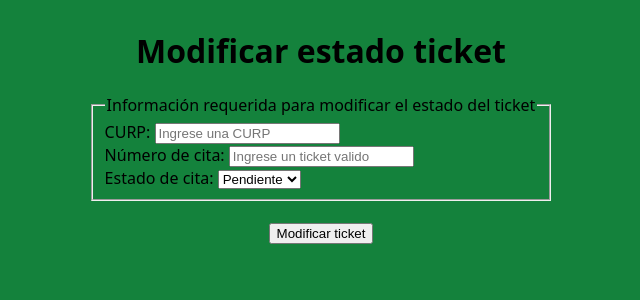
After one commit to MasterM1000/Web_Tiket_Turno, a Flask app: page /MET in a window 1280 px wide. The commit adds this page. Shown: the top 300 px of the page, without its empty margins (319-959 px from the left). Run offline with Flask 3, Linux system fonts and the light colour scheme.

Commit message:
Mejor administracion de secciones y cambio de estado de un ticket

```diff
--- a/App/App.py
+++ b/App/App.py
@@ -24,6 +24,10 @@ db_connection = Singleton.getInstance(app).mysql
 def Index():
     return render_template('Index.html')
 
+@app.route('/MET')
+def Mod_Est_Tick():
+    return render_template('Modificar_Estado.html')
+
 @app.route('/CTT')
 def Ctt():
     return render_template('Crear_Ticket.html')
@@ -32,40 +36,15 @@ def Ctt():
 def LoginAdm():
     return render_template('Login.html')
 
-@app.route('/Adm', methods=['POST'])
-def PagAdm():
+@app.route('/logout1')
+def logout1():
+    session["Inf_Li"] = None
+    return redirect(url_for('LoginAdm'))
 
-    Usuario = request.form['username']
-    contraseña = request.form['password']
-
-    cur1 = db_connection.connection.cursor()
-    query1 = 'SELECT EXISTS (SELECT * FROM administrador WHERE usuario = %s AND contraseña = %s) AS Acc;'
-    cur1.execute(query1.encode('UTF-8'), (Usuario.encode('UTF-8'), contraseña.encode('UTF-8')))
-    Bol = cur1.fetchone()[0]
-
-    if Bol == 1:
-         # Set cache control headers to prevent caching
-        cache_control = "no-cache, no-store, max-age=0"
-
-        # Render the template and assign it to a variable
-        template_content = render_template('Pag_Adm.html')
-
-        # Create a response object
-        response = Response(template_content)
-
-        # Set the Cache-Control header on the response object
-        response.headers['Cache-Control'] = cache_control
-
-        return response
-
-    else:
-
-        return render_template('Login.html')
-
-@app.route('/logout')
-def logout():
-    session.clear()
-    return redirect(url_for('LoginAdm'))
+@app.route('/logout2')
+def logout2():
+    session["Inf_Li"] = None
+    return redirect(url_for('Index'))
 
 
 @app.route('/MTE')
@@ -78,6 +57,56 @@ def Mtt():
 
     return render_template('Modificar_Ticket.html', DT=DT)
 
+
+@app.route('/Adm', methods=['POST', 'GET'])
+def PagAdm():
+    # Check if Inf_Li has information
+    if session.get("Inf_Li"):
+        # User is already logged in, access information
+        if request.method == 'GET':
+         user_info = session["Inf_Li"]
+         Usuario = user_info["username"]
+         contraseña = user_info["password"]
+         cur1 = db_connection.connection.cursor()
+         query1 = 'SELECT EXISTS (SELECT * FROM administrador WHERE usuario = %s AND contraseña = %s) AS Acc;'
+         cur1.execute(query1.encode('UTF-8'), (Usuario.encode('UTF-8'), contraseña.encode('UTF-8')))
+         Bol = cur1.fetchone()[0]
+         if Bol == 1:
+                print(user_info)
+                return render_template('Pag_Adm.html')
+         else:
+                # Login failed, show error or redirect to login page
+                print('No se a iniciado secion')
+                return render_template('Login.html')
+
+    else:
+        # User is not logged in, check for login attempt
+        if request.method == 'POST':
+            Usuario = request.form['username']
+            contraseña = request.form['password']
+
+            cur1 = db_connection.connection.cursor()
+            query1 = 'SELECT EXISTS (SELECT * FROM administrador WHERE usuario = %s AND contraseña = %s) AS Acc;'
+            cur1.execute(query1.encode('UTF-8'), (Usuario.encode('UTF-8'), contraseña.encode('UTF-8')))
+            Bol = cur1.fetchone()[0]
+
+            if Bol == 1:
+                # User login successful, store information and redirect
+                Inf_Li = {
+                    "username": Usuario,
+                    "password": contraseña,
+                }
+                session["Inf_Li"] = Inf_Li
+                return render_template('Pag_Adm.html')
+            else:
+                # Login failed, show error or redirect to login page
+                print('Usuario o contraseña incorrecto')
+                return render_template('Login.html')
+
+        else:
+            # User is not logged in and not attempting to login, print message
+            print('Control')
+            return render_template('Login.html')
 
 @app.route('/Crear_Ticket',methods=['POST'])
 def Add_Ticket():
@@ -233,6 +262,32 @@ def Elim_ticket():
     print("Ingrese una cita válida para eliminar.")
     return redirect(url_for('Elim_Cita'))
 
+@app.route('/Mod_Est_Ticket', methods=["POST"])
+def MET():
+    CURP = request.form['CURP']
+    Num_Cita = request.form['Num_Cita']
+    Estado = request.form['Estado']
+    cur = db_connection.connection.cursor()
+    query = "SELECT EXISTS (SELECT * FROM Cita WHERE CURP = %s AND Num_cita = %s) AS Acc;"
+    cur.execute(query.encode('UTF-8'), (CURP.encode('UTF-8'), Num_Cita.encode('UTF-8')))
+    result = cur.fetchone()[0]
+
+    if result == 1:
+        try:
+            # Delete the specified appointment
+            query = "UPDATE Cita SET Estado = %s WHERE CURP = %s;"
+            cur.execute(query.encode('UTF-8'), (Estado,CURP) )
+            db_connection.connection.commit()
+            print("Estado modificado exitosamente.")
+            return redirect(url_for('Mod_Est_Tick'))
+
+        except Exception as e:
+            print("Error al modificar el estado: " + str(e))
+            return redirect(url_for('Mod_Est_Tick'))
+    else:
+        # Display error message if the ticket is invalid
+         print("Ingrese una cita válida para modificar el estado.")
+         return redirect(url_for('Mod_Est_Tick'))
 
 def P_N_E(error):
     return render_template('404.html'), 404
--- a/App/templates/Elim_Cita.html
+++ b/App/templates/Elim_Cita.html
@@ -13,7 +13,8 @@
   </form>
   <br>
   <button type="submit" form="form_Elim">Eliminar ticket</button>
-  <a href="/" target="_self">
-    <button>Regresar al inicio</button>
+  <a href="/LogAdm" target="_self">
+    <button>Acceder</button>
   </a>
+
 {% endblock %}
--- /dev/null
+++ b/App/templates/Modificar_Estado.html
@@ -0,0 +1,23 @@
+{%extends './Layout.html' %}
+{% block title %}Modificar estado cita{% endblock %}
+{% block body %}
+<h1>Modificar estado ticket</h1>
+<form action="/Mod_Est_Ticket" method="post" id="form_MET">
+    <fieldset>
+      <legend>Información requerida para modificar el estado del ticket</legend>
+      <label>CURP:
+        <input type="text" name="CURP" placeholder="Ingrese una CURP" pattern="^[A-Z]{4}[0-9]{6}[A-Z]{6}[A-Z0-9]{1}[0-9]{1}$">
+        <br>
+      <label>Número de cita:
+        <input type="text" name="Num_Cita" placeholder="Ingrese un ticket valido">
+        <br>
+        <label>Estado de cita:
+            <select name="Estado">
+                <option value="Pendiente">Pendiente</option>
+                <option value="Resuelto">Resuelto</option>
+              </select>
+    </fieldset>
+  </form>
+  <br>
+  <button type="submit" form="form_MET">Modificar ticket</button>
+{% endblock %}
--- a/App/templates/Pag_Adm.html
+++ b/App/templates/Pag_Adm.html
@@ -20,15 +20,15 @@
               </a>
 
               <label> Cambiar estado de una cita
-                <a href="/MTE" target="_self">
+                <a href="/MET" target="_self">
                     <button>Cambiar</button>
                   </a>
 </fieldset>
-<a href="/" target="_self">
+<a href="/logout2" target="_self">
     <button>Regresar al inicio</button>
   </a>
 
-  <a href="/logout" target="_self">
+  <a href="/logout1" target="_self">
     <button>Cerrar sesión </button>
   </a>
 {% endblock %}
```
